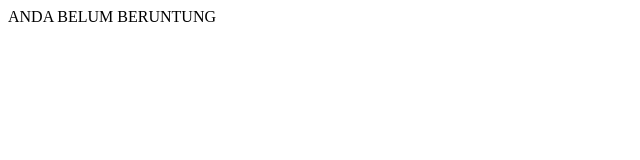
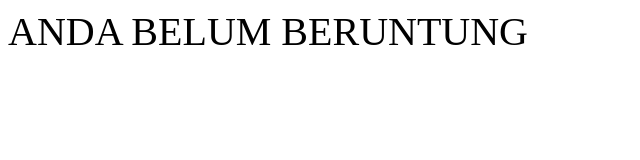
Before and after one commit to amiencoy/coba-lagi, a plain HTML site: page index.html in a window 1280 px wide. Shown: the whole page, without its empty margins (0-640 px from the left). Drawn offline with Linux system fonts and the light colour scheme.

Commit message:
Update index.html

```diff
--- a/index.html
+++ b/index.html
@@ -1,2 +1,2 @@
 
-<p>ANDA BELUM BERUNTUNG</p>
+<p style="font-size: 40px;">ANDA BELUM BERUNTUNG</p>
```
